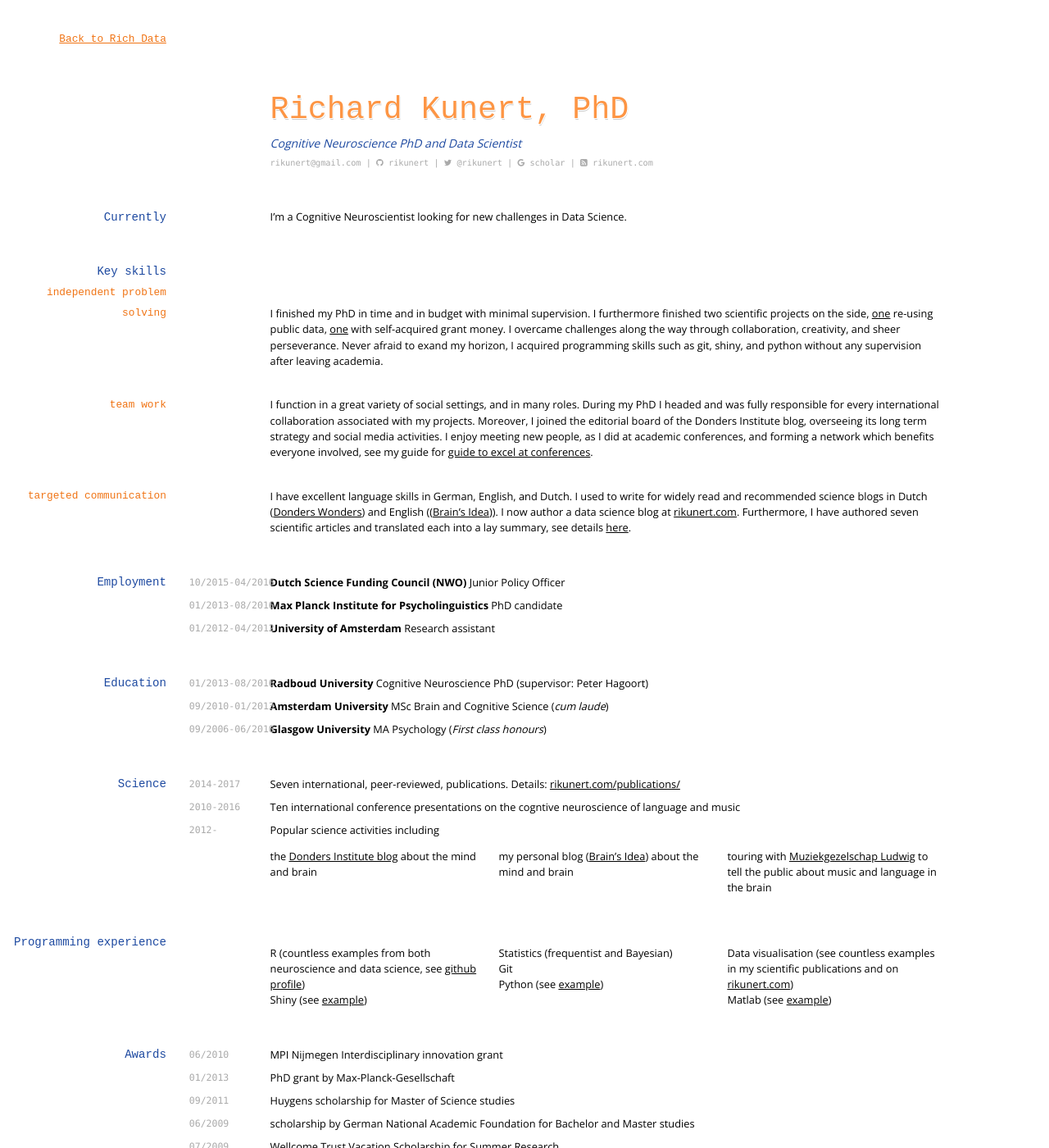
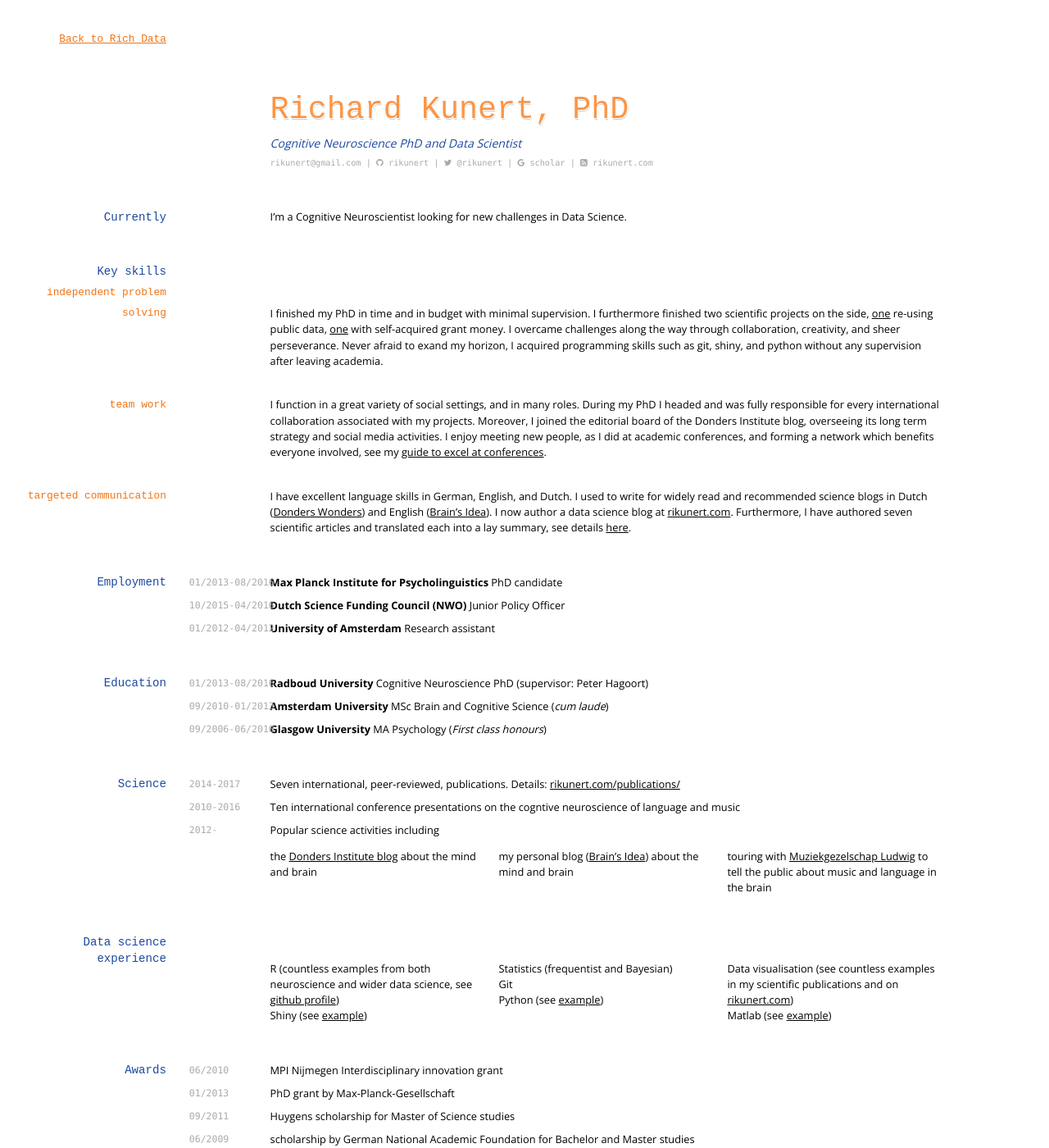
Before and after one commit to rikunert/rikunert.github.io, a Jekyll site: the page built from cv.md, in a window 1280 px wide and 1400 px high. Shown: the whole window at 82% size. Built offline with Jekyll 4.4.1, drawn with Linux system fonts in a browser that asks for light colours; nearby versions of some CDN libraries.

Commit message:
removed typos in cv md

```diff
--- a/cv.md
+++ b/cv.md
@@ -30,19 +30,19 @@
 
 ### team work
 
-I function in a great variety of social settings, and in many roles. During my PhD I headed and was fully responsible for every international collaboration associated with my projects. Moreover, I joined the editorial board of the Donders Institute blog, overseeing its long term strategy and social media activities. I enjoy meeting new people, as I did at academic conferences, and forming a network which benefits everyone involved, see my guide for [guide to excel at conferences](https://brainsidea.wordpress.com/2016/08/04/how-to-excel-at-academic-conferences-in-5-steps/).
+I function in a great variety of social settings, and in many roles. During my PhD I headed and was fully responsible for every international collaboration associated with my projects. Moreover, I joined the editorial board of the Donders Institute blog, overseeing its long term strategy and social media activities. I enjoy meeting new people, as I did at academic conferences, and forming a network which benefits everyone involved, see my [guide to excel at conferences](https://brainsidea.wordpress.com/2016/08/04/how-to-excel-at-academic-conferences-in-5-steps/).
 
 ### targeted communication
 
-I have excellent language skills in German, English, and Dutch. I used to write for widely read and recommended science blogs in Dutch ([Donders Wonders](http://blog.donders.ru.nl/?page_id=779)) and English (([Brain's Idea](http://brainsidea.wordpress.com/))). I now author a data science blog at [rikunert.com](http://rikunert.com). Furthermore, I have authored seven scientific articles and translated each into a lay summary, see details [here](http://rikunert.com/publications/).
+I have excellent language skills in German, English, and Dutch. I used to write for widely read and recommended science blogs in Dutch ([Donders Wonders](http://blog.donders.ru.nl/?page_id=779)) and English ([Brain's Idea](http://brainsidea.wordpress.com/)). I now author a data science blog at [rikunert.com](http://rikunert.com). Furthermore, I have authored seven scientific articles and translated each into a lay summary, see details [here](http://rikunert.com/publications/).
 
 ## Employment
 
+`01/2013-08/2016`
+__Max Planck Institute for Psycholinguistics__ PhD candidate
+
 `10/2015-04/2016`
 __Dutch Science Funding Council (NWO)__ Junior Policy Officer
-
-`01/2013-08/2016`
-__Max Planck Institute for Psycholinguistics__ PhD candidate
 
 `01/2012-04/2012`
 __University of Amsterdam__ Research assistant
@@ -73,9 +73,9 @@
 * touring with [Muziekgezelschap Ludwig](http://www.ludwiglive.nl/brainwaves/brainwave-1-felix-meritis/) to tell the public about music and language in the brain
 
 
-## Programming experience
+## Data science experience
 
-* R (countless examples from both neuroscience and data science, see [github profile](http://github.com/rikunert/))
+* R (countless examples from both neuroscience and wider data science, see [github profile](http://github.com/rikunert/))
 * Shiny (see [example](https://rikunert.shinyapps.io/PLOS_ALM/))
 * Statistics (frequentist and Bayesian)
 * Git
```
